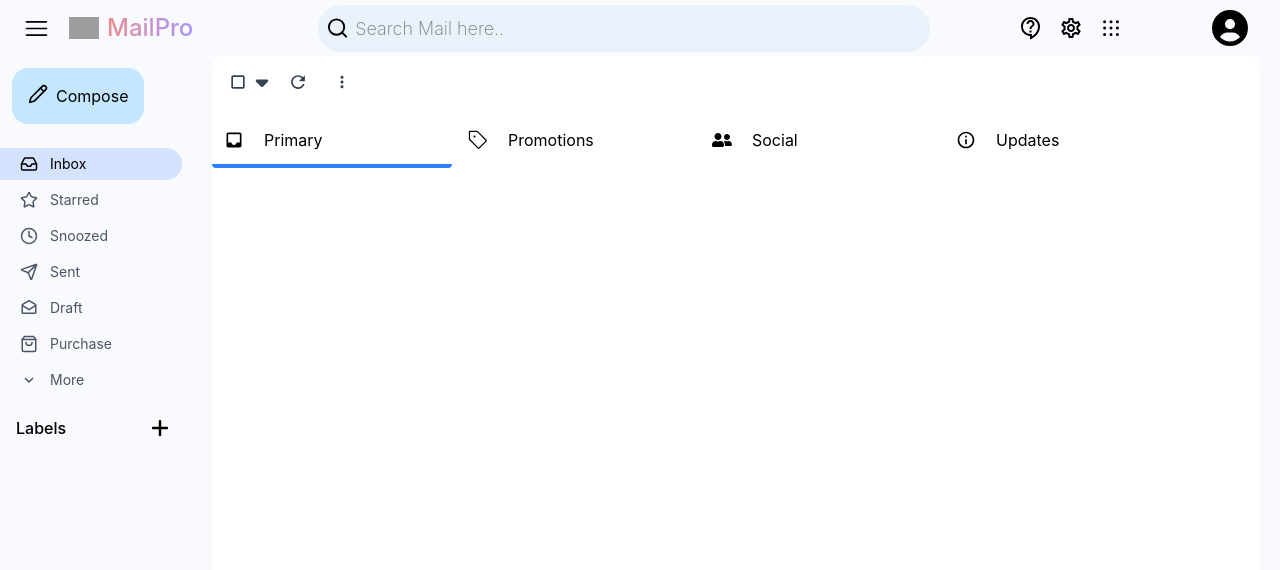
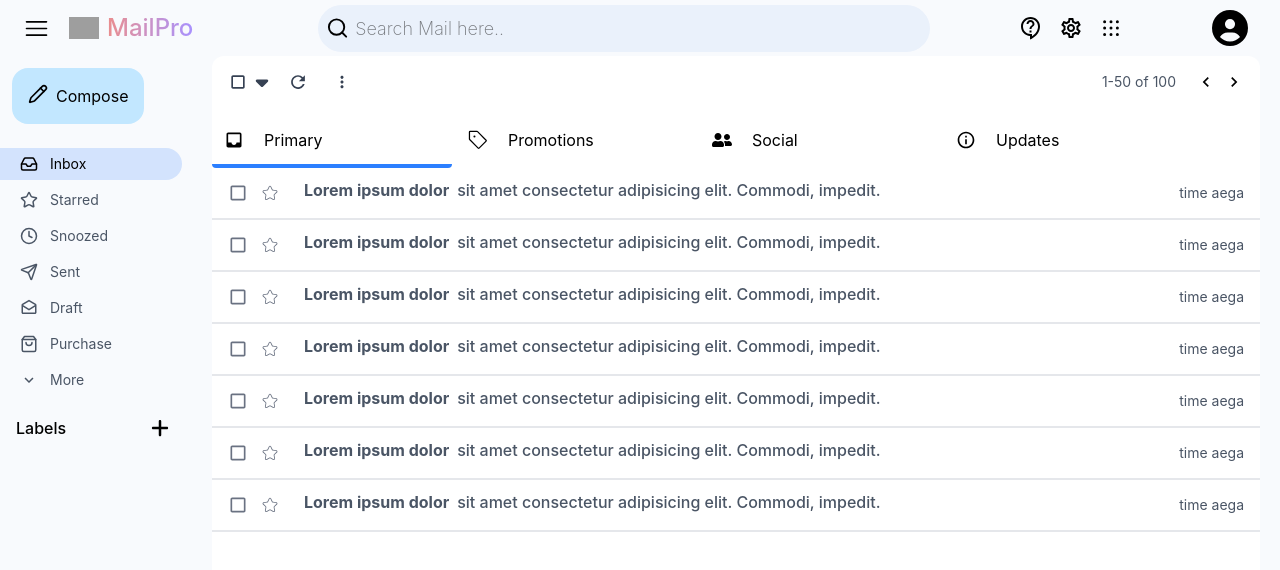
Before and after one commit to Sintu4613S/mailMeR, a React (Vite) app in the folder mailHub/: page / in a window 1280 px wide. Shown: the top 570 px of the page. Built offline with nearby package versions, Linux system fonts and the light colour scheme; grey boxes are pictures that could not be loaded; a web font is replaced by a local one.

Commit message:
add the hardcode page navigation and import the messages

```diff
--- a/mailHub/src/components/Inbox.jsx
+++ b/mailHub/src/components/Inbox.jsx
@@ -1,19 +1,20 @@
 import React from 'react'
 import { FaCaretDown } from 'react-icons/fa6'
-import { MdCropSquare,MdInbox } from 'react-icons/md'
+import { MdCropSquare, MdInbox, MdKeyboardArrowLeft, MdKeyboardArrowRight } from 'react-icons/md'
 import { IoMdRefresh, IoMdMore } from "react-icons/io";
 import { GoTag } from "react-icons/go";
 import { FaUserFriends } from "react-icons/fa";
 import { RiErrorWarningLine } from "react-icons/ri";
 import { useState } from 'react';
-const mailType=[
-  {text:'Primary',icon:<MdInbox size={20}/> },
-{text:'Promotions',icon:<GoTag size={20}/> },
-{text:'Social',icon:<FaUserFriends size={20}/> },
-{text:'Updates',icon:<RiErrorWarningLine size={20} className='transform rotate-180'/> }
+import Messages from '../Messages';
+const mailType = [
+  { text: 'Primary', icon: <MdInbox size={20} /> },
+  { text: 'Promotions', icon: <GoTag size={20} /> },
+  { text: 'Social', icon: <FaUserFriends size={20} /> },
+  { text: 'Updates', icon: <RiErrorWarningLine size={20} className='transform rotate-180' /> }
 ]
 const Inbox = () => {
-  const [mailTypeSelected,setmailTypeSelected]= useState(0);
+  const [mailTypeSelected, setmailTypeSelected] = useState(0);
   return (
     <div className='flex-1 bg-white rounded-xl mx-5'>
       <div className='flex items-center justify-between px-4'>
@@ -29,23 +30,28 @@ const Inbox = () => {
             <IoMdMore size={20} />
           </div>
         </div>
+        <div className='flex gap-2'>
+          <p className='text-gray-600 text-sm py-2 px-3  rounded-sm hover:bg-gray-100  hover:border-2 hover:cursor-pointer'>1-50 of 100</p>
+          <button><MdKeyboardArrowLeft size={20}/></button>
+          <button><MdKeyboardArrowRight size={20}/></button>
+        </div>
       </div>
       <div className='h-[80vh] overflow-y-auto'>
         <div className='flex items-center gap-1'>
-        {mailType.map((items,index)=>{
+          {mailType.map((items, index) => {
             // const Icon = items.icon;
-          return(
+            return (
               <div key={index}
-            onClick={()=>setmailTypeSelected(index)}
-            className={`${mailTypeSelected==index?'border-b-4 border-b-blue-500':'border-b-4 border-b-transparent'} flex items-center w-60 p-3 mt-2  rounded-sm cursor-pointer gap-5 hover:bg-gray-100`}>
+                onClick={() => setmailTypeSelected(index)}
+                className={`${mailTypeSelected == index ? 'border-b-4 border-b-blue-500' : 'border-b-4 border-b-transparent'} flex items-center w-60 p-3 mt-2  rounded-sm cursor-pointer gap-5 hover:bg-gray-100`}>
                 {items.icon}
                 <span >{items.text}</span>
               </div>
 
             )
           })}
-
         </div>
+        <Messages />
       </div>
     </div>
   )
```
Lines whose indentation alone changed are shown as unchanged.
